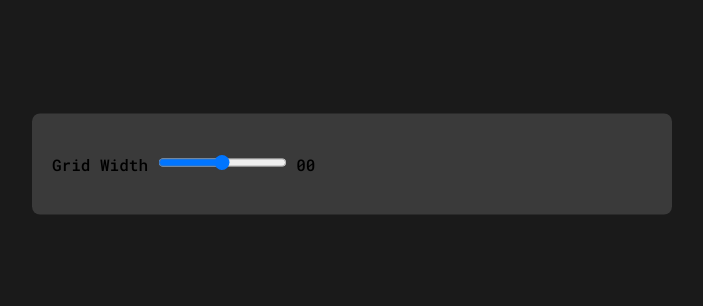
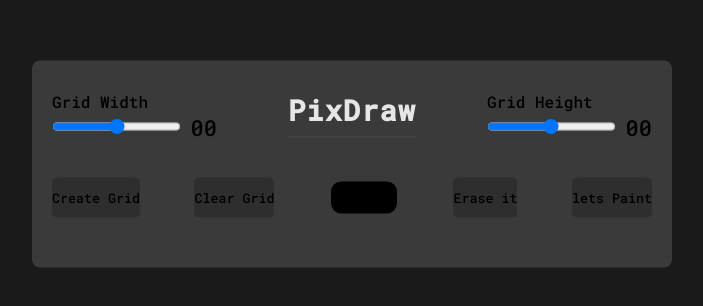
Before and after one commit to SupriyoP09/PixDraw, a plain HTML site: page index.html in a window 1280 px wide. Shown: the part 236-542 px from the top of the page, without its empty margins (288-991 px from the left). Drawn offline with Linux system fonts and the light colour scheme.

Commit message:
UI part done

```diff
--- a/index.html
+++ b/index.html
@@ -1,30 +1,45 @@
 <!DOCTYPE html>
 <html lang="en">
   <head>
-    <meta charset="UTF-8">
-    <meta name="viewport" content="width=device-width, initial-scale=1.0">
-    <title>PixDraw</title>
-
+    <meta name="viewport" content="width=device-width, initial-scale=1.0" />
+    <title>Pixel Art Generator</title>
+    <!-- Google Fonts -->
     <link
       href="https://fonts.googleapis.com/css2?family=Roboto+Mono:wght@500&display=swap"
       rel="stylesheet"
     />
 
-    <link rel="stylesheet" href="style.css">
+    <link rel="stylesheet" href="style.css" />
   </head>
   <body>
-    <div class="wapper">
+    <div class="wrapper">
       <div class="options">
-            <div class="opt-wapper">
+        <div class="opt-wrapper">
           <div class="slider">
             <label for="width-range">Grid Width</label>
-                    <input type="range" id="width-range" min="1" max="35"/>
-                    <span id="width-range">00</span>
+            <input type="range" id="width-range" min="1" max="35" />
+            <span id="width-value">00</span>
+          </div>
+          <div class="card">
+            <label for="card">PixDraw</label>
+          </div>
+          <div class="slider">
+            <label for="height-range">Grid Height</label>
+            <input type="range" id="height-range" min="1" max="35" />
+            <span id="height-value">00</span>
+          </div>
+        </div>
+        <div class="opt-wrapper">
+          <button id="submit-grid">Create Grid</button>
+          <button id="clear-grid">Clear Grid</button>
+          <input type="color" id="color-input" />
+          <button id="erase-btn">Erase it</button>
+          <button id="paint-btn">lets Paint</button>
+        </div>
+      </div>
+      <div class="container"></div>
     </div>
 
-            </div>
-        </div>
-    </div>
 
     <script src="script.js"></script>
   </body>
--- a/style.css
+++ b/style.css
@@ -9,13 +9,86 @@ body {
     background-color: #1A1A1A
 }
 
-.wapper {
+.wrapper {
     background-color: #3A3A3A;
     width: 80vmin;
     position: absolute;
     transform: translate(-50%, -50%);
     top: 50%;
     left: 50%;
-    padding: 40px 20px;
+    padding: 30px 20px;
     border-radius: 8px;
 }
+
+.card {
+  font-size: 1.8rem;
+  font-weight: 600;
+  color: #e6e6e6;
+  text-align: center;
+  font-family: "Georgia", serif;
+  letter-spacing: 1px;
+  margin-bottom: 20px;
+  border-bottom: 1px solid #444;
+  padding-bottom: 8px;
+}
+
+label {
+    display: block;
+}
+
+span {
+    position: relative;
+    font-size: 22px;
+    bottom: -1px;
+}
+
+.opt-wrapper {
+  display: flex;
+  justify-content: space-between;
+  margin-bottom: 20px;
+  gap: 10px;
+}
+
+button {
+    background-color: #2E2E2E;
+    border: none;
+    border-radius: 5px;
+}
+
+input[type="color"] {
+  -webkit-appearance: none;
+  -moz-appearance: none;
+  appearance: none;
+  background-color: transparent;
+  width: 70px;
+  height: 40px;
+  border: none;
+  cursor: pointer;
+}
+
+input[type="color"]::-webkit-color-swatch {
+  border-radius: 10px;
+  border: 4px solid #000000;
+}
+
+input[type="color"]::-moz-color-swatch {
+  border-radius: 10px;
+  border: 4px solid #000000;
+}
+
+.gridCol {
+  height: 1em;
+  width: 1em;
+  border: 1px solid #ddd;
+}
+
+.gridRow {
+  display: flex;
+}
+
+@media only screen and (max-width: 768px) {
+  .gridCol {
+    height: 0.8em;
+    width: 0.8em;
+  }
+}
```
Lines whose indentation alone changed are shown as unchanged.
